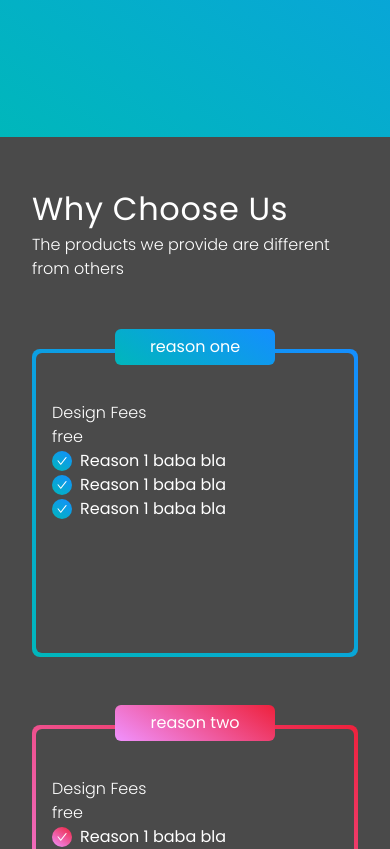
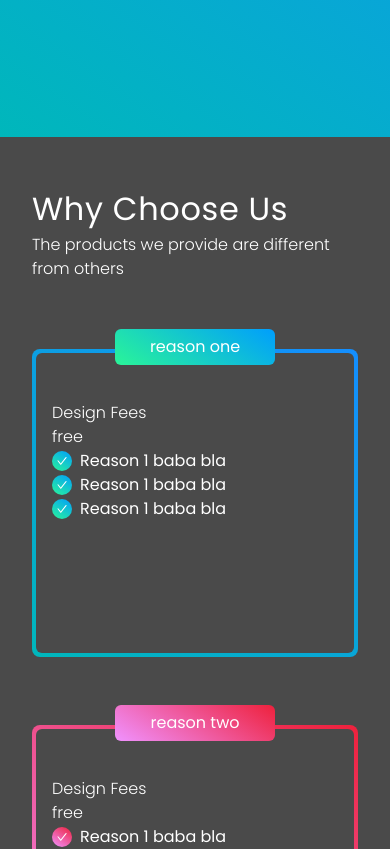
Before and after one commit to courtcanva/cc-website, a Next.js app: page / in a window 390 px wide. Shown: the part 580-1429 px from the top of the page. Built offline with nearby package versions, Linux system fonts and the light colour scheme.

Commit message:
feat: add button hover

```diff
--- a/components/WhyChooseUs/cardItem.styles.ts
+++ b/components/WhyChooseUs/cardItem.styles.ts
@@ -1,6 +1,3 @@
-
-export const gradient = ["bg-template","bg-btn","bg-cardBorder"];
-
 export const cartItemStyles = [
   {
     title: "reason one",
@@ -11,18 +8,13 @@ export const cartItemStyles = [
       "w-40",
       "py-1.5",
       "px-6",
-      "bg-template",
+      "bg-cardBorderBlue",
       "relative",
       "top-4",
     ].join(" "),
     details: ["reason blablabla", "reason blablabl", "reasonblablabla"],
-    containerStyles: [
-      "w-full",
-      "rounded-lg",
-      "bg-template",
-      "p-1",
-    ].join(" "),
-    gradient: ["bg-template"],
+    containerStyles: ["w-full", "rounded-lg", "bg-template", "p-1"].join(" "),
+    gradient: ["bg-cardBorderBlue"],
   },
   {
     title: "reason two",
@@ -38,12 +30,7 @@ export const cartItemStyles = [
       "top-4",
     ].join(" "),
     details: ["reason blablabla", "reason blablabl", "reasonblablabla"],
-    containerStyles: [
-      "w-full",
-      "rounded-lg",
-      "bg-btn",
-      "p-1",
-    ].join(" "),
+    containerStyles: ["w-full", "rounded-lg", "bg-btn", "p-1"].join(" "),
     gradient: ["bg-btn"],
   },
   {
@@ -60,12 +47,7 @@ export const cartItemStyles = [
       "top-4",
     ].join(" "),
     details: ["reason blablabla", "reason blablabl", "reasonblablabla"],
-    containerStyles: [
-      "w-full",
-      "rounded-lg",
-      "bg-cardBorder",
-      "p-1",
-    ].join(" "),
+    containerStyles: ["w-full", "rounded-lg", "bg-cardBorder", "p-1"].join(" "),
     gradient: ["bg-cardBorder"],
   },
 ];
--- a/components/WhyChooseUs/index.tsx
+++ b/components/WhyChooseUs/index.tsx
@@ -1,21 +1,25 @@
-import Link from 'next/link'
-import React from 'react'
-import CardContainer from './CardContainer'
+import Link from "next/link";
+import React from "react";
+import CardContainer from "./CardContainer";
 
 const WhyChooseUs = () => {
   return (
-    <section className='px-8 py-12 relative bg-backgroundColor  max-w-7xl mx-auto'>
-      <h2 className='text-h2'>Why Choose Us</h2>
-      <p className='font-light'>The products we provide are different from others</p>
-      <div className='flex flex-col justify-center items-center'>
-      <CardContainer />
-      <div className='text-base rounded-md w-40 text-center py-1.5 px-6 mt-6 bg-btn font-light'>
-        <Link href="/design">Start free trial</Link>
+    <section className="px-8 py-12 relative bg-backgroundColor  max-w-7xl mx-auto">
+      <h2 className="text-h2">Why Choose Us</h2>
+      <p className="font-light">
+        The products we provide are different from others
+      </p>
+      <div className="flex flex-col justify-center items-center">
+        <CardContainer />
+        <Link
+          href="/design"
+          className="text-base rounded-md w-40 text-center py-1.5 px-6 mt-6 bg-btn hover:bg-btnHover font-light "
+        >
+          Start free trial
+        </Link>
       </div>
-      </div>
+    </section>
+  );
+};
 
-    </section>
-  )
-}
-
-export default WhyChooseUs
+export default WhyChooseUs;
--- a/components/hero/HeroInfo.tsx
+++ b/components/hero/HeroInfo.tsx
@@ -1,14 +1,23 @@
-import Link from 'next/link'
-import React from 'react'
+import Link from "next/link";
+import React from "react";
 
 const HeroInfo = () => {
   return (
-    <section className='flex flex-col  mx-8 max-w-[40%]'>
-    <h1 className='text-[48px] font-semibold leading-tight w-80'>Build your dream court width No effort</h1>
-    <h4 className='text-xl font-light leading-snug w-80 mt-1'>Start to design your court with CourtCanva</h4>
-    <Link href="/design" className='block text-base rounded-md w-[100%] md:w-40  py-1.5 px-6 mt-6 bg-btn text-center'>Design Now!</Link>
-  </section>
-  )
-}
+    <section className="flex flex-col  mx-8 max-w-[40%]">
+      <h1 className="text-[48px] font-semibold leading-tight w-80">
+        Build your dream court width No effort
+      </h1>
+      <h4 className="text-xl font-light leading-snug w-80 mt-1">
+        Start to design your court with CourtCanva
+      </h4>
+      <Link
+        href="/design"
+        className="block text-base rounded-md w-[100%] md:w-40  py-1.5 px-6 mt-6 bg-btn text-center hover:bg-btnHover "
+      >
+        Design Now!
+      </Link>
+    </section>
+  );
+};
 
-export default HeroInfo
+export default HeroInfo;
--- a/pages/_document.tsx
+++ b/pages/_document.tsx
@@ -1,4 +1,4 @@
-import Document, { Html, Head, Main, NextScript } from "next/document";
+import { Html, Head, Main, NextScript } from "next/document";
 
 function MyDocument() {
   return (
--- a/tailwind.config.js
+++ b/tailwind.config.js
@@ -38,7 +38,9 @@ module.exports = {
     },
     backgroundImage: {
       template: 'linear-gradient(33.75deg, #00B7BB 0%, #148EFF 100%)',
+      cardBorderBlue:'linear-gradient(33.75deg, #2AF598 0%, #009EFD 100%)',
       btn:'linear-gradient(33.75deg, #F092FF 0%, #EE213C 100%)',
+      btnHover:'linear-gradient(33.75deg, #E961FF 0%, #EE0020 100%)',
       cardBorder:'linear-gradient(33.75deg, #ECC611 0%, #F83600 100%)'
     },
     extend: {
```
Also changed, not shown: components/WhyChooseUs/CardItem.tsx (+5 -11 lines), components/WhyChooseUs/ReasonDetails.tsx (+6 -4 lines), components/hero/Basketball.tsx (+10 -7 lines), components/hero/HeroContainer.tsx (+6 -6 lines).
